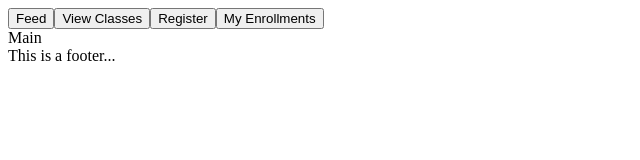
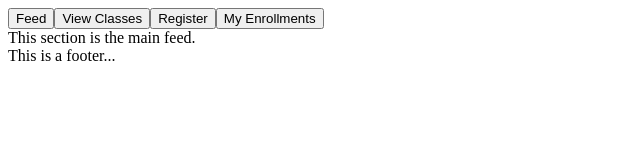
Before and after one commit to wesbasinger/xclass-webclient, a React (Create React App) app: page / in a window 1280 px wide. Shown: the top 160 px of the page, without its empty margins (0-640 px from the left). Built offline with nearby package versions, Linux system fonts and the light colour scheme.

Commit message:
Scaffolding out the view branching logic.

```diff
--- a/src/App.js
+++ b/src/App.js
@@ -2,18 +2,32 @@ import React, { Component } from 'react';
 
 import Header from './Components/Header';
 import Footer from './Components/Footer';
+import Feed from './Components/Feed';
 
 class App extends Component {
+
+  constructor(props) {
+    super(props);
+    this.state = {
+      view: 'feed'
+    }
+  }
+
   render() {
+
+    var main = null;
+
+    if(this.state.view == 'feed')  {
+      main = <Feed />
+    }
+
     return (
       <div>
         <Header />
-        <div>
-          Main
-        </div>
+        { main }
         <Footer />
       </div>
-    );
+    )
   }
 }
 
--- /dev/null
+++ b/src/Components/Feed.js
@@ -0,0 +1,13 @@
+import React, { Component } from 'react';
+
+class Feed extends Component {
+  render() {
+    return (
+      <div>
+        This section is the main feed.
+      </div>
+    );
+  }
+}
+
+export default Feed;
```
